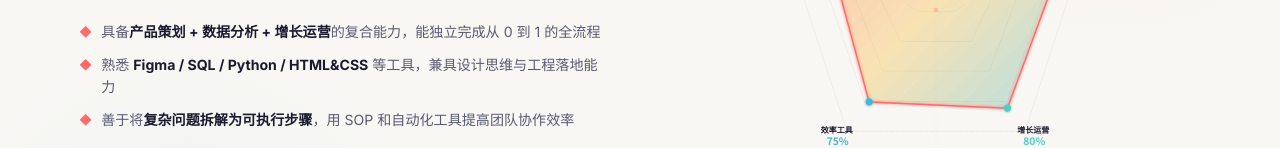
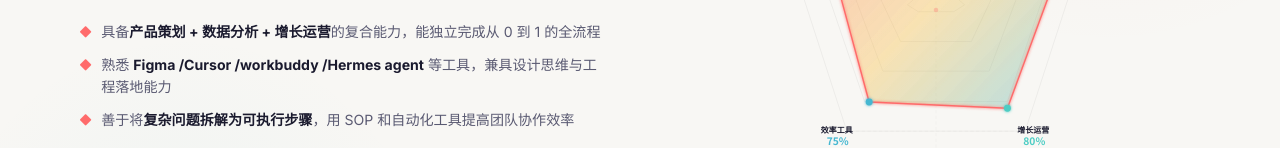
Before and after one commit to tanqiutong/portfolio, a plain HTML site: page index.html in a window 1280 px wide. Shown: the part 390-538 px from the top of the page. Drawn offline with Linux system fonts and the light colour scheme.

Commit message:
Update tools listed in hero bio section

```diff
--- a/index.html
+++ b/index.html
@@ -677,7 +677,7 @@ footer {
           </div>
           <div class="hero-bio-item">
             <i class="fa-solid fa-diamond"></i>
-            <span>熟悉 <strong style="color:var(--text-primary);">Figma / SQL / Python / HTML&amp;CSS</strong> 等工具，兼具设计思维与工程落地能力</span>
+            <span>熟悉 <strong style="color:var(--text-primary);">Figma /Cursor /workbuddy /Hermes agent</strong> 等工具，兼具设计思维与工程落地能力</span>
           </div>
           <div class="hero-bio-item">
             <i class="fa-solid fa-diamond"></i>
```
